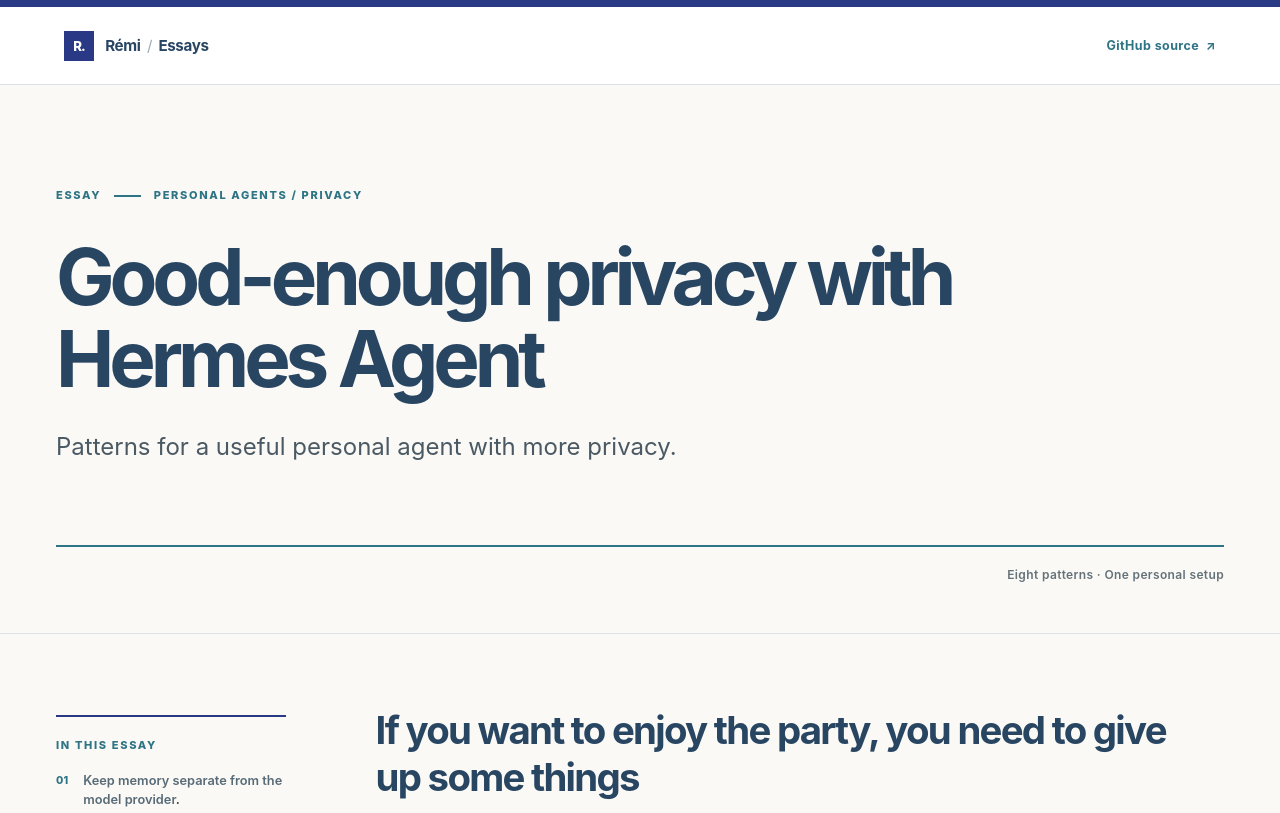
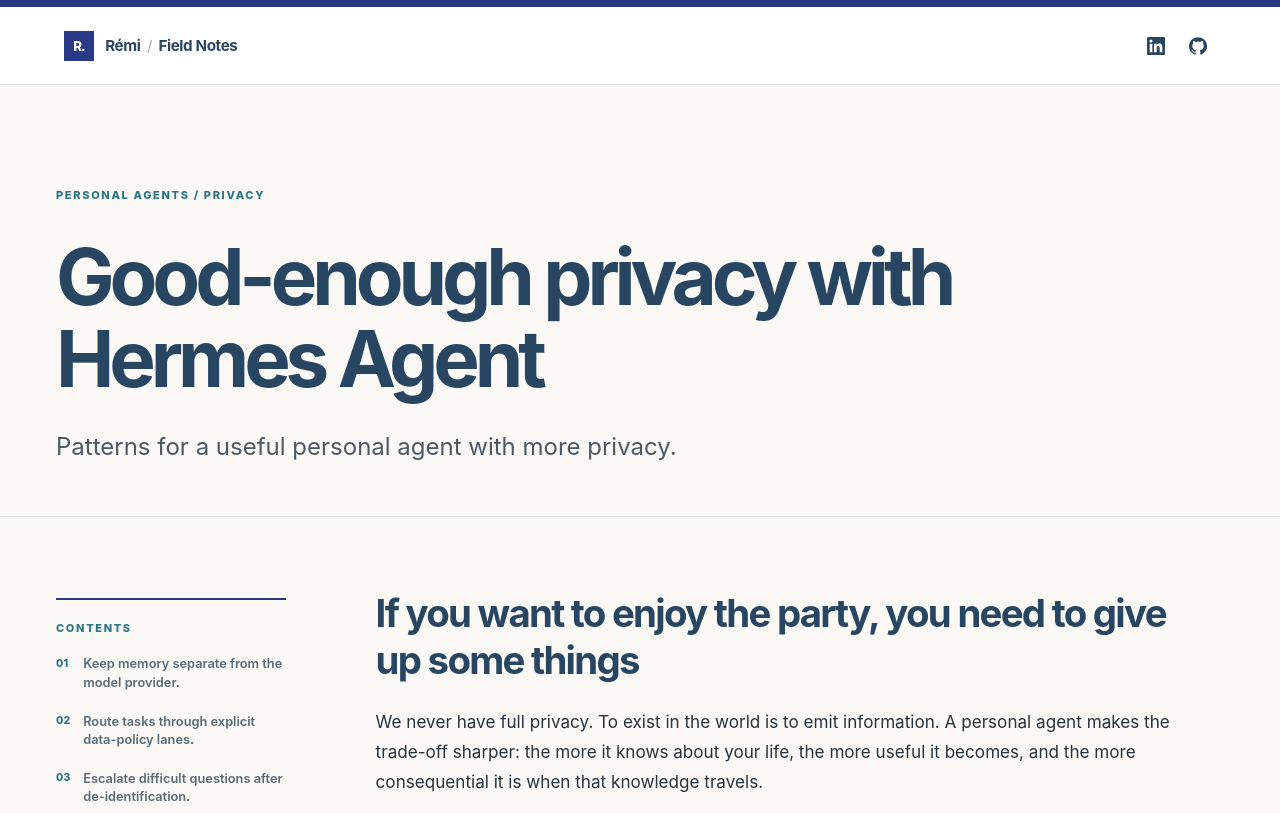
Before and after one commit to remi-td/hermes-good-enough-privacy, a website with bundled scripts: page docs/index.html in a window 1280 px wide. Shown: the top 813 px of the page. Built offline with nearby package versions, Linux system fonts and the light colour scheme.

Commit message:
Refine field notes header and social links

```diff
--- a/docs/assets/site.css
+++ b/docs/assets/site.css
@@ -26,18 +26,17 @@ img { max-width: 100%; height: auto; }
 .site-mark { display: inline-flex; align-items: center; gap: .7rem; color: var(--navy); font-size: .95rem; font-weight: 750; letter-spacing: -.025em; }
 .mark-symbol { display: inline-grid; place-items: center; width: 30px; height: 30px; background: var(--indigo); color: var(--white); font-size: .83rem; font-weight: 800; letter-spacing: -.08em; }
 .mark-divider { padding: 0 .2rem; color: #9babb5; font-weight: 400; }
-.header-link { color: var(--teal); font-size: .78rem; font-weight: 750; letter-spacing: .035em; }
-.header-link span { padding-left: .2rem; }
+.social-links { display: flex; align-items: center; gap: .4rem; }
+.social-link { display: inline-grid; place-items: center; width: 36px; height: 36px; color: var(--navy); }
+.social-link:hover { color: var(--teal); }
+.social-link svg { display: block; width: 18px; height: 18px; fill: currentColor; }
 
 .hero { border-bottom: 1px solid var(--rule); background: var(--paper); }
 .hero-inner { max-width: 1216px; margin: 0 auto; padding: clamp(4.8rem, 8vw, 7.2rem) 1.5rem 3.2rem; }
 .eyebrow, .nav-label { color: var(--teal); font-size: .69rem; font-weight: 800; letter-spacing: .15em; line-height: 1.5; text-transform: uppercase; }
 .eyebrow { display: flex; align-items: center; gap: .8rem; margin: 0 0 2rem; }
-.eyebrow-rule { display: inline-block; width: 27px; height: 2px; background: var(--teal); }
 h1 { max-width: 1030px; margin: 0; color: var(--navy); font-size: clamp(3rem, 6.1vw, 5.65rem); font-weight: 750; letter-spacing: -.065em; line-height: 1.05; }
 .dek { max-width: 700px; margin: 1.8rem 0 0; color: #4a5963; font-size: clamp(1.17rem, 2vw, 1.5rem); font-weight: 400; line-height: 1.5; }
-.hero-foot { display: flex; justify-content: flex-end; margin-top: 5rem; padding-top: 1.25rem; border-top: 2px solid var(--teal); }
-.hero-count { color: var(--muted); font-size: .75rem; font-weight: 600; letter-spacing: .03em; }
 
 .content-grid { display: grid; grid-template-columns: 230px minmax(0, 800px); gap: clamp(3rem, 7vw, 7.5rem); max-width: 1216px; margin: 0 auto; padding: 0 1.5rem; }
 .section-nav { position: sticky; top: 2rem; align-self: start; max-height: calc(100vh - 4rem); overflow-y: auto; margin-top: 5.1rem; padding-top: 1.2rem; border-top: 2px solid var(--indigo); }
@@ -88,8 +87,6 @@ h1 { max-width: 1030px; margin: 0; color: var(--navy); font-size: clamp(3rem, 6.
   .eyebrow { margin-bottom: 1.5rem; font-size: .61rem; letter-spacing: .11em; }
   h1 { font-size: clamp(2.8rem, 11vw, 4.5rem); }
   .dek { margin-top: 1.35rem; }
-  .hero-foot { margin-top: 3.2rem; }
-  .hero-count { display: none; }
   .article-body { padding-top: 3rem; font-size: 1rem; line-height: 1.7; }
   .article-body h2 { margin-top: 3.6rem; }
   .article-body > ol:first-of-type { padding-left: 2.5rem; }
--- a/docs/index.html
+++ b/docs/index.html
@@ -20,20 +20,22 @@
 <body>
   <a class="skip-link" href="#article">Skip to article</a>
   <header class="site-header">
-    <a class="site-mark" href="https://remi-td.github.io/hermes-good-enough-privacy/" aria-label="Good-enough privacy, home"><span class="mark-symbol" aria-hidden="true">R.</span><span>Rémi <span class="mark-divider">/</span> Essays</span></a>
-    <a class="header-link" href="https://github.com/remi-td/hermes-good-enough-privacy">GitHub source <span aria-hidden="true">↗</span></a>
+    <a class="site-mark" href="https://remi-td.github.io/hermes-good-enough-privacy/" aria-label="Good-enough privacy, home"><span class="mark-symbol" aria-hidden="true">R.</span><span>Rémi <span class="mark-divider">/</span> Field Notes</span></a>
+    <nav class="social-links" aria-label="Social links">
+      <a class="social-link" href="https://www.linkedin.com/in/remi-turpaud/" aria-label="Rémi on LinkedIn" title="LinkedIn"><svg viewBox="0 0 24 24" aria-hidden="true" focusable="false"><path d="M20.447 20.452h-3.554v-5.569c0-1.328-.027-3.037-1.852-3.037-1.853 0-2.136 1.445-2.136 2.939v5.667H9.35V9h3.414v1.561h.049c.476-.9 1.637-1.85 3.37-1.85 3.601 0 4.267 2.37 4.267 5.455v6.286ZM5.337 7.433a2.062 2.062 0 1 1 0-4.124 2.062 2.062 0 0 1 0 4.124Zm1.782 13.019H3.555V9h3.564v11.452ZM22.225 0H1.771C.792 0 0 .774 0 1.729v20.542C0 23.227.792 24 1.771 24h20.451C23.2 24 24 23.227 24 22.271V1.729C24 .774 23.2 0 22.222 0h.003Z"/></svg></a>
+      <a class="social-link" href="https://github.com/remi-td/hermes-good-enough-privacy" aria-label="View this page on GitHub" title="GitHub"><svg viewBox="0 0 24 24" aria-hidden="true" focusable="false"><path d="M12 .297a12 12 0 0 0-3.793 23.385c.6.111.82-.261.82-.577v-2.234c-3.338.726-4.043-1.416-4.043-1.416-.546-1.387-1.333-1.756-1.333-1.756-1.09-.745.083-.729.083-.729 1.205.084 1.839 1.237 1.839 1.237 1.07 1.834 2.807 1.304 3.492.997.108-.775.418-1.305.762-1.605-2.665-.303-5.467-1.333-5.467-5.931 0-1.311.469-2.381 1.236-3.221-.124-.303-.536-1.524.117-3.176 0 0 1.008-.322 3.301 1.23a11.52 11.52 0 0 1 6.007 0c2.291-1.552 3.297-1.23 3.297-1.23.655 1.652.243 2.873.119 3.176.77.84 1.235 1.91 1.235 3.221 0 4.61-2.807 5.625-5.479 5.922.43.372.823 1.102.823 2.222v3.293c0 .319.216.694.825.576A12.001 12.001 0 0 0 12 .297Z"/></svg></a>
+    </nav>
   </header>
   <main id="article">
     <div class="hero">
       <div class="hero-inner">
-        <p class="eyebrow">Essay <span class="eyebrow-rule" aria-hidden="true"></span> Personal agents / Privacy</p>
+        <p class="eyebrow">Personal agents / Privacy</p>
         <h1>Good-enough privacy with Hermes Agent</h1>
         <p class="dek">Patterns for a useful personal agent with more privacy.</p>
-        <div class="hero-foot"><span class="hero-count">Eight patterns · One personal setup</span></div>
       </div>
     </div>
     <div class="content-grid">
-      <nav class="section-nav" aria-label="Article contents"><p class="nav-label">In this essay</p><ol>
+      <nav class="section-nav" aria-label="Article contents"><p class="nav-label">Contents</p><ol>
 <li><a href="#1-keep-memory-separate-from-the-model-provider">Keep memory separate from the model provider</a>.</li>
 <li><a href="#2-route-tasks-through-explicit-data-policy-lanes">Route tasks through explicit data-policy lanes</a>.</li>
 <li><a href="#3-inverted-delegation-escalation-to-frontier-intelligence">Escalate difficult questions after de-identification</a>.</li>
@@ -269,6 +271,6 @@ External workers provide generic research, analysis, options, and draft plans on
 </article>
     </div>
   </main>
-  <footer class="site-footer"><span>Rémi / Essays</span><a href="#article">Back to top ↑</a></footer>
+  <footer class="site-footer"><span>Rémi / Field Notes</span><a href="#article">Back to top ↑</a></footer>
 </body>
 </html>
```
Also changed, not shown: src/build.mjs (+8 -6 lines).
